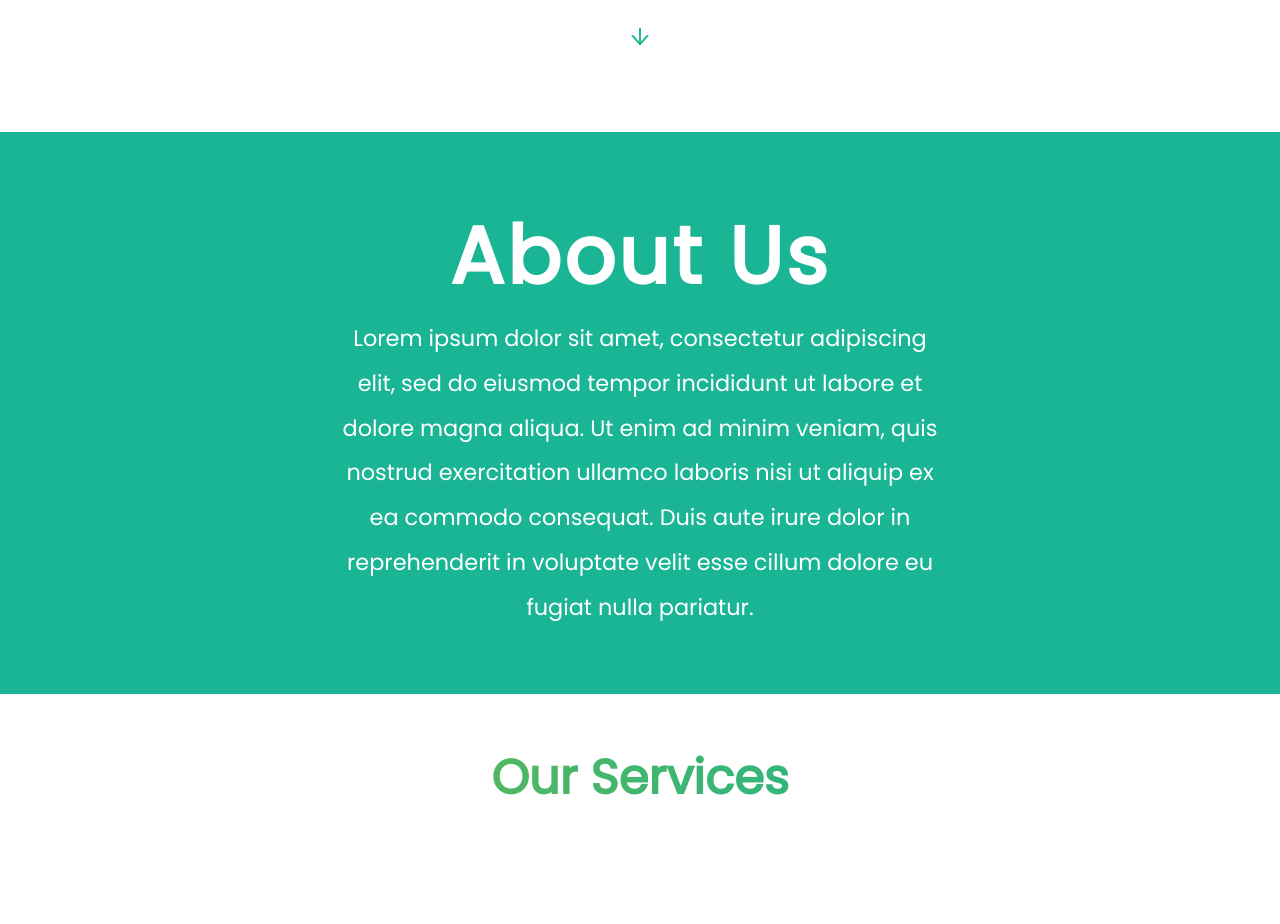
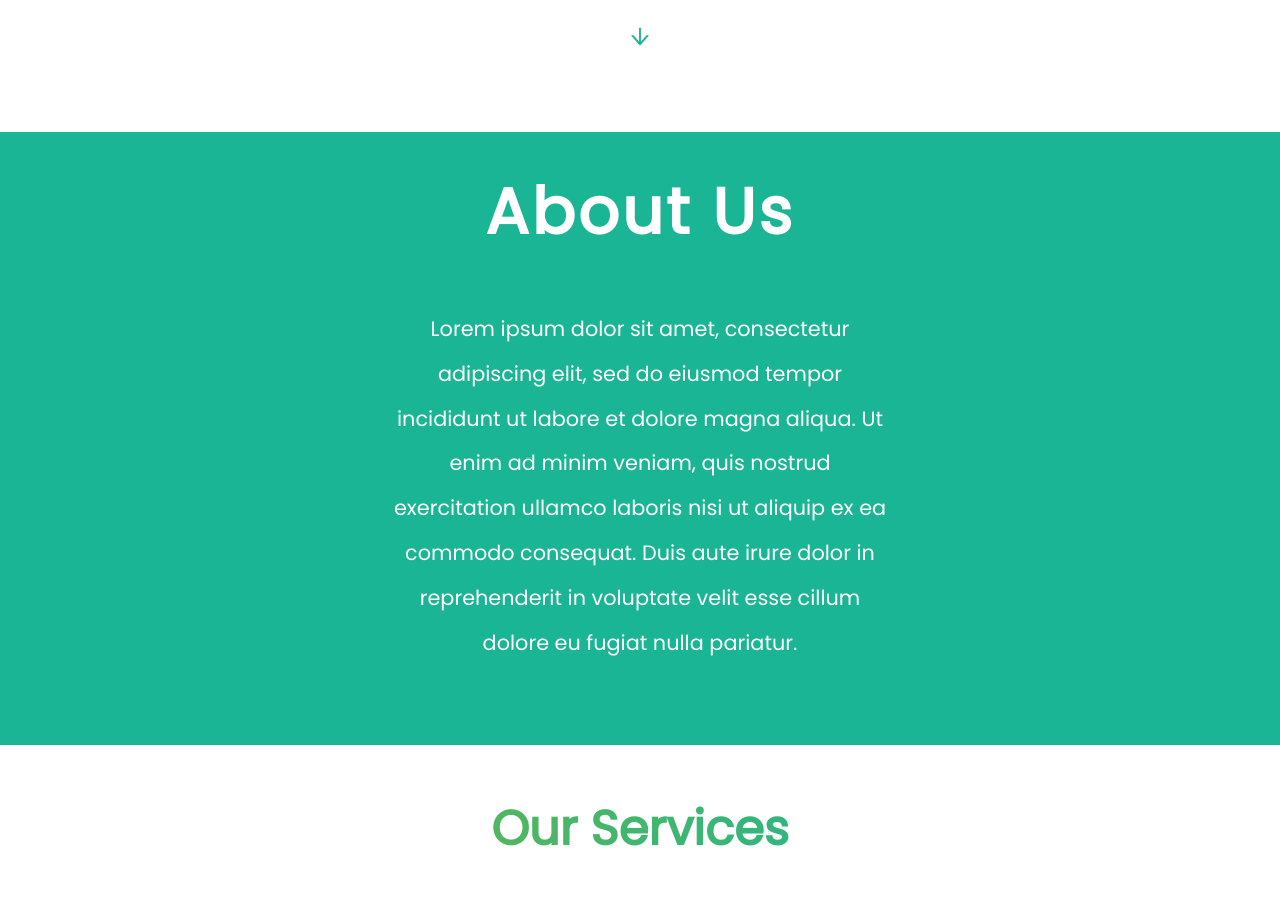
Before and after one commit to sayamalvi/alvidentalcare, a React (Create React App) app: page / in a window 1280 px wide. Shown: the part 700-1624 px from the top of the page. Built offline with nearby package versions, Linux system fonts and the light colour scheme.

Commit message:
ui working fine

```diff
--- a/public/index.html
+++ b/public/index.html
@@ -1,43 +1,21 @@
 <!DOCTYPE html>
 <html lang="en">
+
 <head>
   <meta charset="utf-8" />
   <link rel="icon" href="%PUBLIC_URL%/favicon.ico" />
-    <meta name="viewport" content="width=device-width, initial-scale=1" />
-    <meta name="theme-color" content="#000000" />
-    <meta
-      name="description"
-      content="Web site created using create-react-app"
-    />
-    <link rel="apple-touch-icon" href="%PUBLIC_URL%/logo192.png" />
-    <!--
-      manifest.json provides metadata used when your web app is installed on a
-      user's mobile device or desktop. See https://developers.google.com/web/fundamentals/web-app-manifest/
-    -->
+  <meta name="viewport" content="width=device-width" />
+  <meta name=" theme-color" content="#000000" />
+
   <link rel="manifest" href="%PUBLIC_URL%/manifest.json" />
-    <!--
-      Notice the use of %PUBLIC_URL% in the tags above.
-      It will be replaced with the URL of the `public` folder during the build.
-      Only files inside the `public` folder can be referenced from the HTML.
 
-      Unlike "/favicon.ico" or "favicon.ico", "%PUBLIC_URL%/favicon.ico" will
-      work correctly both with client-side routing and a non-root public URL.
-      Learn how to configure a non-root public URL by running `npm run build`.
-    -->
-    <title>React App</title>
+  <title>Alvi Dental Care</title>
 </head>
+
 <body>
-    <noscript>You need to enable JavaScript to run this app.</noscript>
+
   <div id="root"></div>
-    <!--
-      This HTML file is a template.
-      If you open it directly in the browser, you will see an empty page.
 
-      You can add webfonts, meta tags, or analytics to this file.
-      The build step will place the bundled scripts into the <body> tag.
+</body>
 
-      To begin the development, run `npm start` or `yarn start`.
-      To create a production bundle, use `npm run build` or `yarn build`.
-    -->
-  </body>
 </html>
--- a/src/components/About/About.module.scss
+++ b/src/components/About/About.module.scss
@@ -2,35 +2,27 @@
 .about {
     background-color: $darkGreen;
     text-align: center;
-    display: flex;
-    justify-content: center;
-    align-items: center;
-    flex-direction: column;
-    padding: 4rem 3rem;
-    width: max-content;
-    @include breakpoint(md) {
-        width: 100vw;
-    }
-    margin-bottom: 3rem;
-    @include breakpoint(md) {
-        width: 100%;
-    }
-
+    min-width: 100vw;
+    padding: 2rem;
     &__heading {
         font-size: 3rem;
         @include breakpoint(md) {
-            font-size: 5rem;
+            font-size: 4rem;
         }
         letter-spacing: 3px;
     }
     &__para {
         font-size: 1.2rem;
-        max-width: 400px;
         line-height: 2rem;
+        padding: 3rem 0;
+
         @include breakpoint(md) {
-            font-size: 1.4rem;
+            font-size: 1.3rem;
             line-height: 2.8rem;
-            max-width: 600px;
+            max-width: 500px;
+            text-align: center;
+            margin: 0 auto;
+            padding: 3rem 0;
         }
     }
 }
--- a/src/components/Heading/Heading.module.scss
+++ b/src/components/Heading/Heading.module.scss
@@ -13,6 +13,8 @@
 }
 
 .heading {
+    margin: 0 auto;
+    width: auto;
     font-family: $poppins;
     display: flex;
     flex-direction: column;
--- a/src/components/Services/Service/Service.module.scss
+++ b/src/components/Services/Service/Service.module.scss
@@ -13,8 +13,8 @@
     border: 1px solid $darkGreen;
     &:hover {
         // box-shadow: 2px 2px 6px 2px rgba($darkGreen, $alpha: 1);
-        transition:  3s ;
-        top: -10px;
+        // transition:  3s ;
+        // top: -10px;
     }
     text-align: center;
     margin: 2rem;
--- a/src/styles/index.scss
+++ b/src/styles/index.scss
@@ -2,15 +2,12 @@
 
 * {
     box-sizing: border-box;
-    margin: 0 ;
-    padding: 0 ;
+    margin: 0;
+    padding: 0;
 }
 html,
 body {
-    margin: 0 ;
-    padding: 0 ;
-    width: 100%;
+    width: fit-content;
     color: $white;
     font-family: $poppins;
-    height: 100%;
 }
```
Lines whose indentation alone changed are shown as unchanged.
